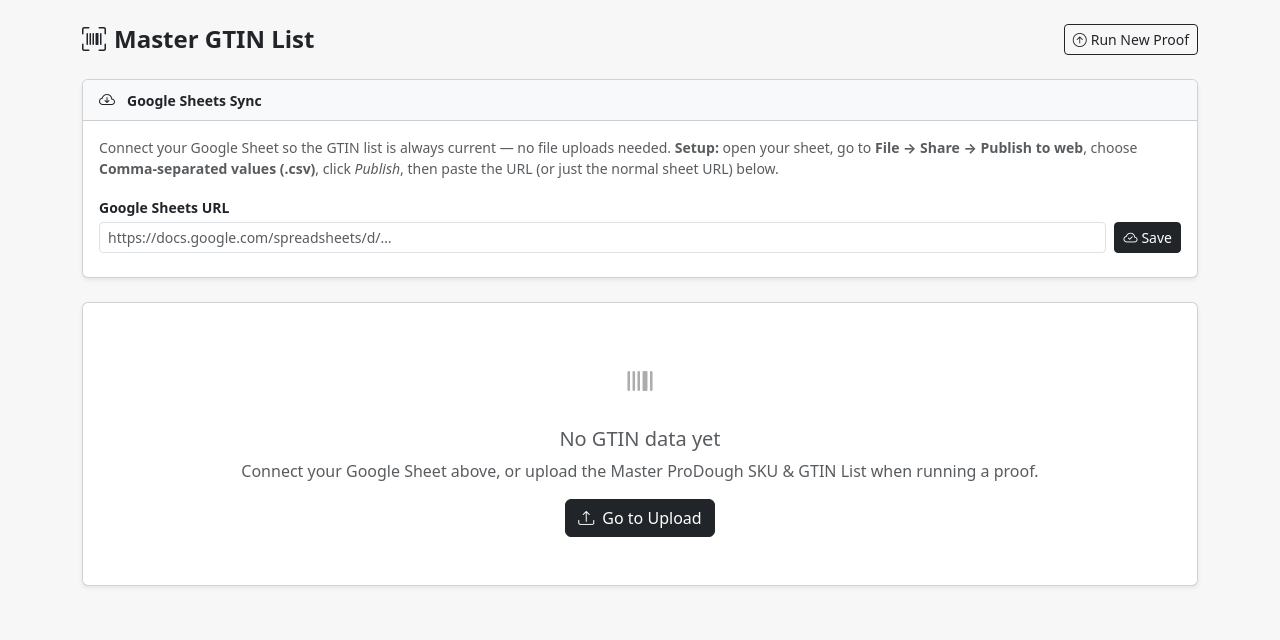
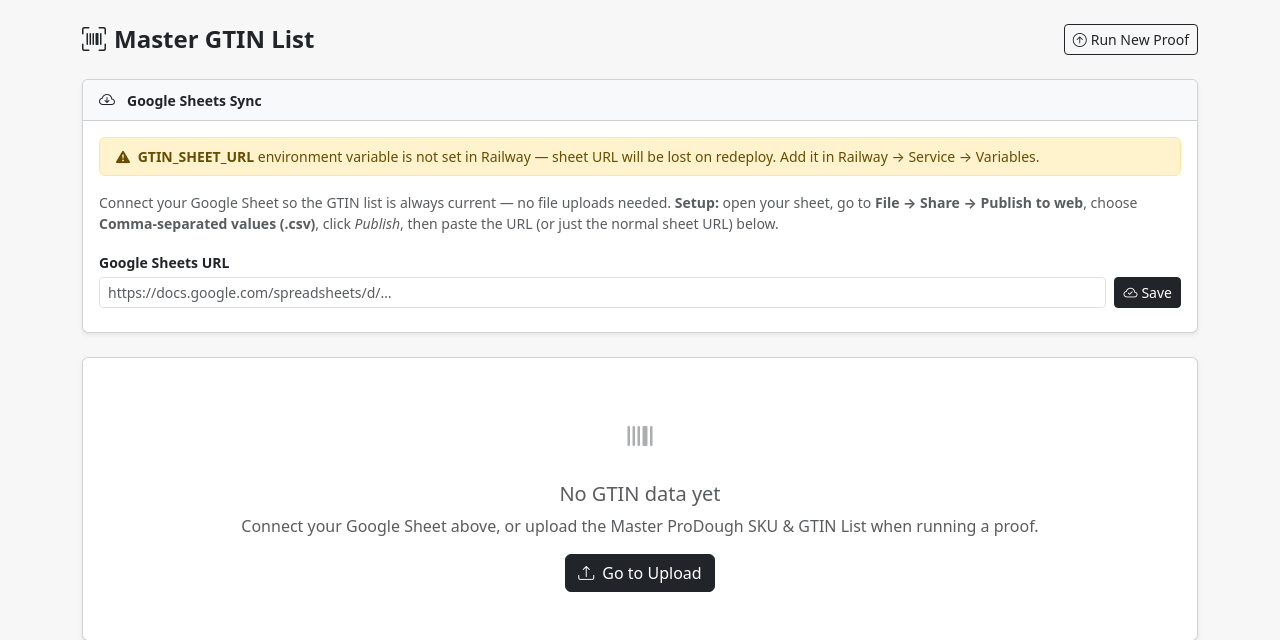
Before and after one commit to lowryakers/Artwork-Proofing, a Flask app: page /gtin in a window 1280 px wide. Shown: the part 66-706 px from the top of the page. Run offline with Flask 3, Linux system fonts and the light colour scheme.

Commit message:
Add GTIN env var status indicator and surface sync errors on GTIN page
- GTIN List page now shows a green/yellow banner indicating whether
  GTIN_SHEET_URL env var is detected, so it's easy to confirm Railway
  has the variable set correctly
- Sync errors are now flashed on the GTIN page too (not just on upload)

https://claude.ai/code/session_01Hkoy4jrC9aHeEYMzA2nUf4

```diff
--- a/app.py
+++ b/app.py
@@ -195,7 +195,10 @@ def gtin_page():
         rows = _get_sheet_gtin_rows()
         if rows:
             store = _save_gtin_store(rows, 'Google Sheets (auto-synced)')
-    return render_template('gtin.html', store=store, sheet_cfg=sheet_cfg)
+        elif _sheet_cache.get('last_error'):
+            flash(f'Google Sheet sync failed: {_sheet_cache["last_error"]}', 'danger')
+    env_url = os.environ.get('GTIN_SHEET_URL', '')
+    return render_template('gtin.html', store=store, sheet_cfg=sheet_cfg, env_sheet_url=env_url)
 
 
 @app.route('/upload', methods=['POST'])
--- a/templates/gtin.html
+++ b/templates/gtin.html
@@ -39,6 +39,18 @@
     {% endif %}
   </div>
   <div class="card-body py-3">
+    {% if env_sheet_url %}
+    <div class="alert alert-success py-2 small mb-3">
+      <i class="bi bi-check-circle-fill me-1"></i>
+      <strong>GTIN_SHEET_URL</strong> environment variable is set — sheet URL will persist across redeploys.
+    </div>
+    {% else %}
+    <div class="alert alert-warning py-2 small mb-3">
+      <i class="bi bi-exclamation-triangle-fill me-1"></i>
+      <strong>GTIN_SHEET_URL</strong> environment variable is not set in Railway — sheet URL will be lost on redeploy.
+      Add it in Railway → Service → Variables.
+    </div>
+    {% endif %}
     {% if not sheet_cfg.get('sheet_url') %}
     <p class="text-muted small mb-3">
       Connect your Google Sheet so the GTIN list is always current — no file uploads needed.
```
